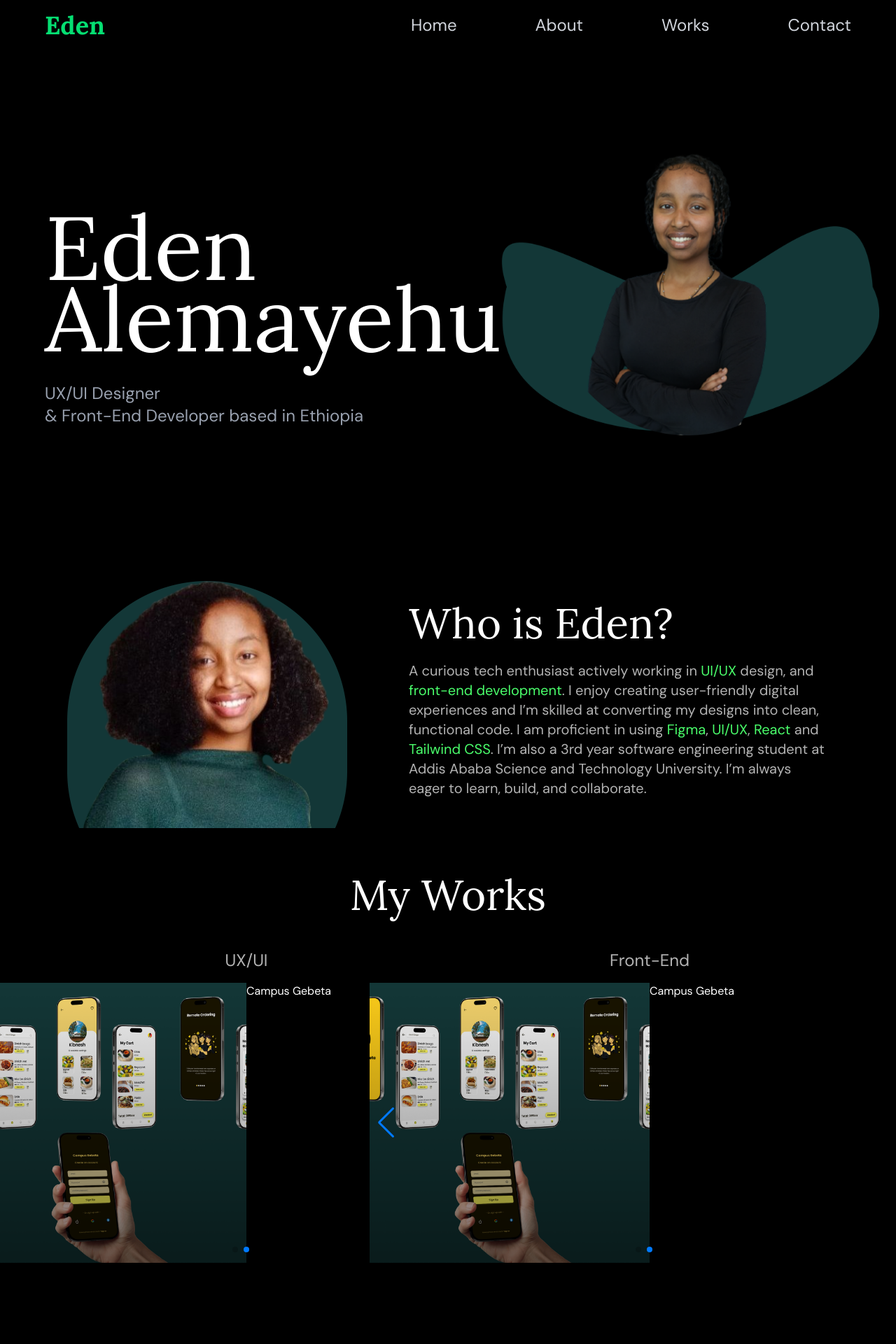
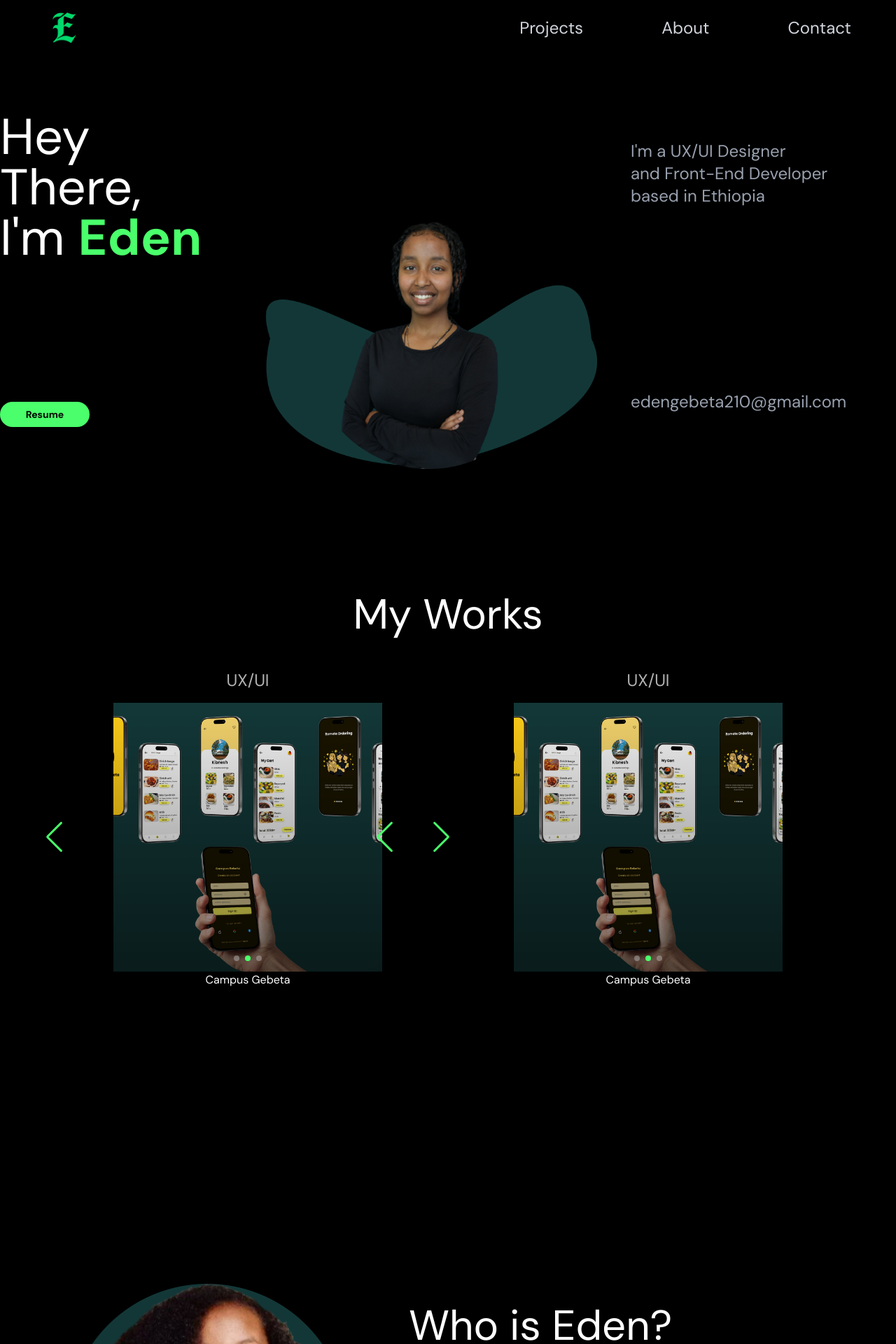
Before and after one commit to Edula23/My-Portfolio, a React (Vite) app: page / in a window 1280 px wide. Shown: the top 1920 px of the page at 70% size. Built offline with nearby package versions, Linux system fonts and the light colour scheme; grey boxes are pictures that could not be loaded.

Commit message:
Update styles

```diff
--- a/src/App.tsx
+++ b/src/App.tsx
@@ -6,8 +6,8 @@ function App() {
   return (
     <div className="bg-black text-white">
       <Hero />
+      <Works />
       <About />
-      <Works />
       <Contact />
     </div>
   );
--- a/src/components/hero.tsx
+++ b/src/components/hero.tsx
@@ -1,6 +1,6 @@
-import {useEffect, useState} from "react";
+import { useEffect, useState } from "react";
 import me from "../assets/mePortfolio.png";
-
+import E from "../assets/E.png";
 export default function HeroSection() {
   const [scrolled, setScrolled] = useState(false);
 
@@ -15,32 +15,57 @@ export default function HeroSection() {
   return (
     <section className="bg-black text-white min-h-screen flex flex-col">
       {/* Navbar */}
-      <nav className={`flex fixed justify-between items-center px-16 py-4 w-full z-50 ${scrolled ? "bg-[#133737]" : "bg-transparent"}`}>
-        <h1 className="text-green-400 font-bold text-4xl">Eden</h1>
+      <nav
+        className={`flex fixed justify-between items-center px-16 py-3 w-full z-50 ${
+          scrolled ? "bg-[#133737]" : "bg-transparent"
+        }`}
+      >
+        <img src={E} alt="My Logo" className="w-14 h-14" />
         <ul className="flex space-x-28 text-gray-300 ml-auto">
-          <li  className="hover:text-white cursor-pointer text-2xl"> <a href="#hero">Home</a></li>
-          <li  className="hover:text-white cursor-pointer text-2xl"> <a href="#about">About</a></li>
-          <li  className="hover:text-white cursor-pointer text-2xl"> <a href="#works">Works</a></li>
-          <li className="hover:text-white cursor-pointer text-2xl"> <a href="#contact">Contact</a></li>
+          <li className="hover:text-white cursor-pointer text-2xl">
+            {" "}
+            <a href="#works">Projects</a>
+          </li>
+          <li className="hover:text-white cursor-pointer text-2xl">
+            {" "}
+            <a href="#about">About</a>
+          </li>
+          <li className="hover:text-white cursor-pointer text-2xl">
+            {" "}
+            <a href="#contact">Contact</a>
+          </li>
         </ul>
       </nav>
 
       {/* Hero Section */}
-      <div id="hero" className="flex flex-1 items-center pl-16 pr-6">
+      <div id="hero" className="flex mt-40 gap-12  mx-auto">
         {/* Text Section */}
-        <div className="w-fit h-fit mt-28">
-          <h1 className="text-9xl font-medium leading-[0.8]">
-            Eden <br /> Alemayehu
+        <div className="flex flex-col justify-between mb-15">
+          <h1 className="text-7xl font-medium">
+            Hey There, <br />
+            I'm <span className="text-[#4AFF6B] font-bold">Eden</span>
           </h1>
-          <p className="text-gray-400 text-2xl mt-10">
-            UX/UI Designer <br /> & Front-End Developer based in Ethiopia
-          </p>
+          <a href="../public/Eden_A_Gebeta_Resume.pdf" download="Eden_A_Gebeta_Resume.pdf">
+            <button className="bg-[#4AFF6B] w-32 text-black py-2 rounded-full font-bold text-sm hover:bg-[#133737] hover:text-white transition-colors ">
+            Resume
+          </button>
+          </a>
+
         </div>
 
         {/* Image Section */}
-        <div className=" w-fit h-fit items-end ml-auto">
-
-            <img src={me} alt="Eden" className="relative z-10 object-contain rounded-lg w-[700px] h-[700px]" />
+        <div className="relative mt-30 p-0">
+          <img
+            src={me}
+            alt="Eden"
+            className="mb-0 p-0 object-contain rounded-lg w-[500px]"
+          />
+        </div>
+        <div className="w-[400px] flex flex-col justify-between mb-20">
+          <p className="text-gray-400 text-2xl mt-10">
+            I'm a UX/UI Designer <br /> and Front-End Developer <br/> based in Ethiopia
+          </p>
+          <p className="text-gray-400 text-2xl mt-10"> edengebeta210@gmail.com </p>
         </div>
       </div>
     </section>
--- a/src/components/works.tsx
+++ b/src/components/works.tsx
@@ -10,9 +10,57 @@ import campusGebeta from "../assets/CampusGebeta.png";
 import alikoContech from "../assets/alikoCon-Tech.png";
 export default function WorksSection() {
   return (
-    <section id="works" className="mx-16 mt-12 items-center">
+    <section id="works" className="mx-16 px-16 mt-12 items-center">
       <h2 className="text-6xl text-center">My Works</h2>
-      <div className="grid grid-cols-1 mt-12 items-center md:grid-cols-2 lg:grid-cols-2 gap-auto">
+      <div className="grid grid-cols-1 mt-12 items-center md:grid-cols-2 lg:grid-cols-2 gap-30">
+      <div className="place-items-center">
+      <p className="text-2xl text-[#B3B3B3]">
+       UX/UI
+      </p>
+      <div className="mt-4 w-[600px] min-h-screen items-center">
+      <Swiper
+        speed={1500} // 1.5 seconds for each slide transition
+        modules={[EffectCube, Navigation, Pagination, Autoplay]}
+        effect="cube"
+        navigation
+        pagination={{ clickable: true }}
+        autoplay={{ delay: 3000, disableOnInteraction: false }}
+        loop = {true}
+        cubeEffect={{
+          shadow: true,
+          slideShadows: true,
+          shadowOffset: 20,
+          shadowScale: 0.94,
+        }}
+        className="mySwiper h-96"
+      >
+        <SwiperSlide className=" w-[600px] h-[600px] flex items-center text-white ">
+          <div className="flex flex-col items-center ">
+          <img src={travelHabesha} className=" w-96 h-96 " alt="" />
+          <div className="flex flex-col w-96 pl-6">
+            <p className="text-2xl text-[#4AFF6B] font-bold text-center">Travel Habesha</p>
+          <span className="w-fit text-xs text-white font-bold text-center px-2 py-1 border border-[#4AFF6B] rounded-full border-[0.5px]">Figma</span>
+          <p className="text-sm text-[#B3B3B3] mt-4">This travel website design blends modern UI/UX principles with cultural flair, offering users a seamless journey from exploration to booking. </p>
+          </div>
+
+          </div>
+        </SwiperSlide>
+        <SwiperSlide className=" w-[600px] h-[600px] flex items-center text-white ">
+          <div className="flex flex-col items-center">
+          <img src={campusGebeta} className=" w-96 h-96" alt="" />
+          <p>Campus Gebeta</p>
+          </div>
+        </SwiperSlide>
+        <SwiperSlide className=" w-[600px] h-[600px] flex items-center text-white ">
+          <div className="flex flex-col items-center">
+          <img src={alikoContech} className=" w-96 h-96" alt="" />
+          <p>Aliko Con-Tech</p>
+          </div>
+        </SwiperSlide>
+        {/* Add more SwiperSlide components as needed */}
+      </Swiper>
+      </div>
+      </div>
       <div className="place-items-center">
       <p className="text-2xl text-[#B3B3B3]">
        UX/UI
@@ -25,29 +73,35 @@ export default function WorksSection() {
         navigation
         pagination={{ clickable: true }}
         autoplay={{ delay: 3000, disableOnInteraction: false }}
+        loop = {true}
         cubeEffect={{
           shadow: true,
           slideShadows: true,
           shadowOffset: 20,
           shadowScale: 0.94,
         }}
-        className="mySwiper h-[400px]"
+        className="mySwiper h-96"
       >
-        <SwiperSlide className=" w-[800px] h-[800px] flex items-start text-white ">
-          <div className="flex flex-row">
-          <img src={travelHabesha} className=" w-[400px] h-[400px]" alt="" />
-          <p>Travel Habesha</p>
+        <SwiperSlide className=" w-[600px] h-[600px] flex items-center text-white ">
+          <div className="flex flex-col items-center ">
+          <img src={travelHabesha} className=" w-96 h-96 " alt="" />
+          <div className="flex flex-col w-96 pl-6">
+            <p>Travel Habesha</p>
+          <span>Figma</span>
+          <p >This travel website design blends modern UI/UX principles with cultural flair, offering users a seamless journey from exploration to booking. </p>
+          </div>
+
           </div>
         </SwiperSlide>
-        <SwiperSlide className=" w-[800px] h-[800px] flex items-start text-white ">
-          <div className="flex flex-row">
-          <img src={campusGebeta} className=" w-[400px] h-[400px]" alt="" />
+        <SwiperSlide className=" w-[600px] h-[600px] flex items-center text-white ">
+          <div className="flex flex-col items-center">
+          <img src={campusGebeta} className=" w-96 h-96" alt="" />
           <p>Campus Gebeta</p>
           </div>
         </SwiperSlide>
-        <SwiperSlide className=" w-[800px] h-[800px] flex items-start text-white ">
-          <div className="flex flex-row">
-          <img src={alikoContech} className=" w-[400px] h-[400px]" alt="" />
+        <SwiperSlide className=" w-[600px] h-[600px] flex items-center text-white ">
+          <div className="flex flex-col items-center">
+          <img src={alikoContech} className=" w-96 h-96" alt="" />
           <p>Aliko Con-Tech</p>
           </div>
         </SwiperSlide>
@@ -55,49 +109,6 @@ export default function WorksSection() {
       </Swiper>
       </div>
       </div>
-      <div className="place-items-center">
-      <p className="text-2xl text-[#B3B3B3]">
-       Front-End
-      </p>
-      <div className="mt-4 w-[800px] min-h-screen items-center">
-      <Swiper
-        speed={1500} // 1.5 seconds for each slide transition
-        modules={[EffectCube, Navigation, Pagination, Autoplay]}
-        effect="cube"
-        navigation
-        pagination={{ clickable: true }}
-        autoplay={{ delay: 3000, disableOnInteraction: false }}
-        cubeEffect={{
-          shadow: true,
-          slideShadows: true,
-          shadowOffset: 20,
-          shadowScale: 0.94,
-        }}
-        className="mySwiper h-[400px]"
-      >
-        <SwiperSlide className=" w-[800px] h-[800px] flex items-start text-white ">
-          <div className="flex flex-row">
-          <img src={travelHabesha} className=" w-[400px] h-[400px]" alt="" />
-          <p>Travel Habesha</p>
-          </div>
-        </SwiperSlide>
-        <SwiperSlide className=" w-[800px] h-[800px] flex items-start text-white ">
-          <div className="flex flex-row">
-          <img src={campusGebeta} className=" w-[400px] h-[400px]" alt="" />
-          <p>Campus Gebeta</p>
-          </div>
-        </SwiperSlide>
-        <SwiperSlide className=" w-[800px] h-[800px] flex items-start text-white ">
-          <div className="flex flex-row">
-          <img src={alikoContech} className=" w-[400px] h-[400px]" alt="" />
-          <p>Aliko Con-Tech</p>
-          </div>
-        </SwiperSlide>
-        {/* Add more SwiperSlide components as needed */}
-      </Swiper>
-      </div>
-      </div>
-
       </div>
     </section>
   );
--- a/src/index.css
+++ b/src/index.css
@@ -1,8 +1,26 @@
 @import "tailwindcss";
 body{
    font-family: 'DM Sans', sans-serif;
-    font-weight: 400;
 }
-h1, h2, h3, h4, h5, h6 {
-    font-family: 'Lora', serif;
+
+/* Custom Swiper Navigation Arrow Colors */
+.swiper-button-next,
+.swiper-button-prev {
+  color: #4AFF6B !important; /* Green color to match your theme */
 }
+
+.swiper-button-next:after,
+.swiper-button-prev:after {
+  color: #4AFF6B !important;
+}
+
+/* Custom Swiper Pagination Dot Colors */
+.swiper-pagination-bullet {
+  background: #B3B3B3 !important; /* Gray color for inactive dots */
+  opacity: 0.5 !important;
+}
+
+.swiper-pagination-bullet-active {
+  background: #4AFF6B !important; /* Green color for active dot */
+  opacity: 1 !important;
+}
```
Also changed, not shown: src/assets/Eden.png (added), 1 other file (tests, documents, lock files or other folders).
